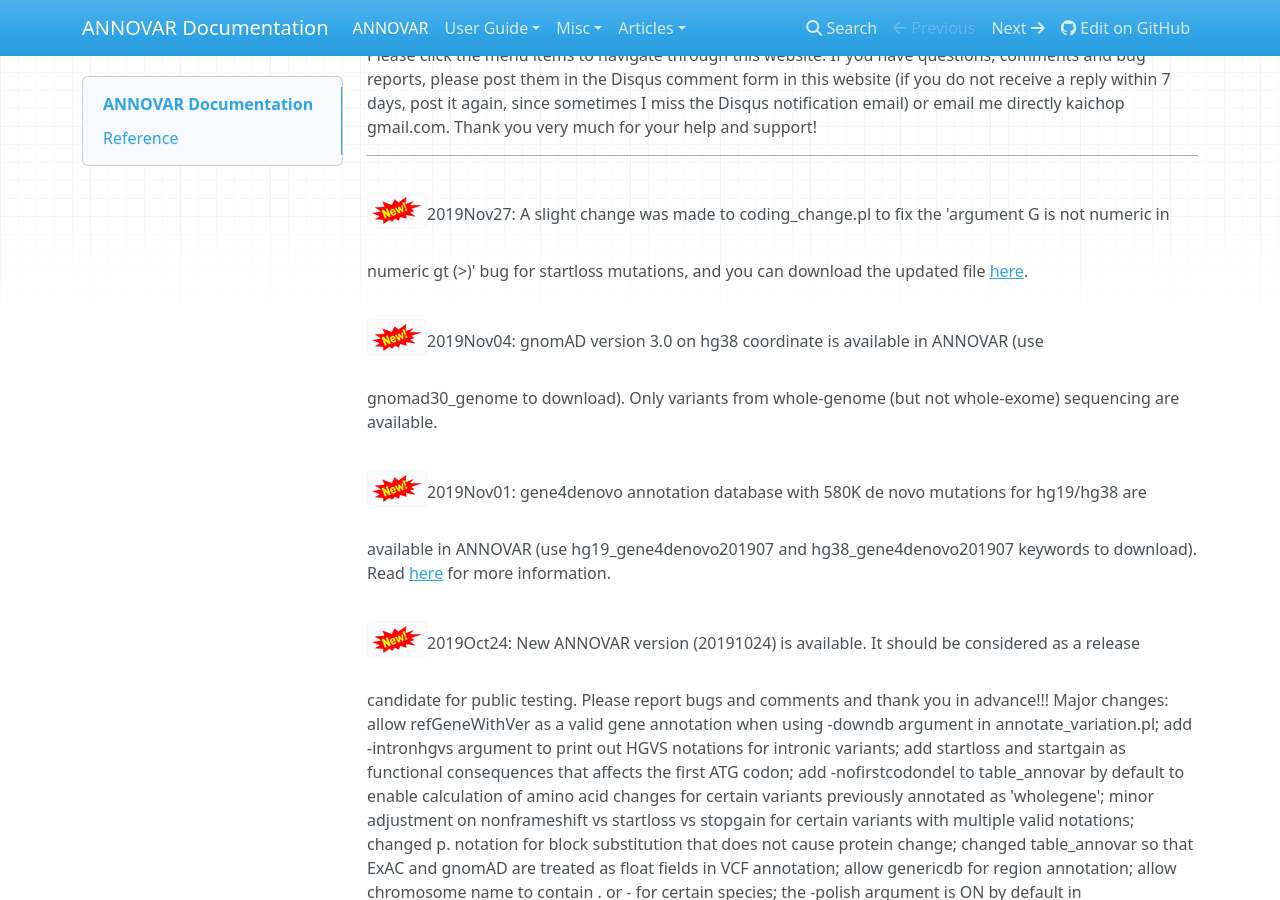
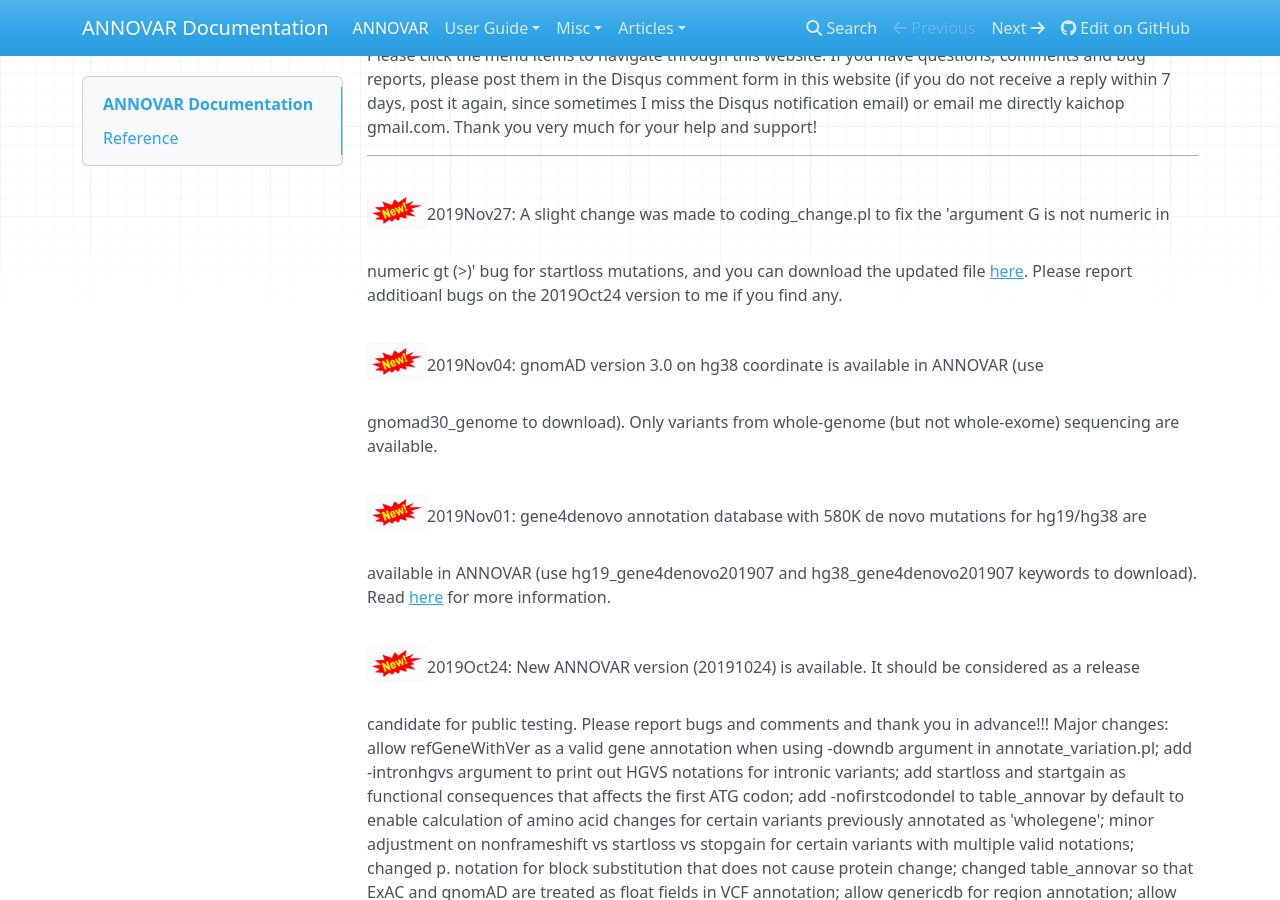
Before and after one commit to WGLab/doc-ANNOVAR, an MkDocs documentation site: the page built from docs/index.md, in a window 1280 px wide and 900 px high, scrolled down 579 px. Built offline with MkDocs 1.6.1, drawn with Linux system fonts in a browser that asks for light colours; nearby versions of some CDN libraries; old or Windows-style settings are respelled for this version of MkDocs.

Commit message:
Update index.md

```diff
--- a/docs/index.md
+++ b/docs/index.md
@@ -11,7 +11,7 @@ Please click the menu items to navigate through this website. If you have questi
 
 ---
 
-![new](img/new.png)2019Nov27: A slight change was made to coding_change.pl to fix the 'argument G is not numeric in numeric gt (>)' bug for startloss mutations, and you can download the updated file [here](http://openbioinformatics.org/annovar/download/coding_change.pl).
+![new](img/new.png)2019Nov27: A slight change was made to coding_change.pl to fix the 'argument G is not numeric in numeric gt (>)' bug for startloss mutations, and you can download the updated file [here](http://openbioinformatics.org/annovar/download/coding_change.pl). Please report additioanl bugs on the 2019Oct24 version to me if you find any.
 
 ![new](img/new.png)2019Nov04: gnomAD version 3.0 on hg38 coordinate is available in ANNOVAR (use gnomad30_genome to download). Only variants from whole-genome (but not whole-exome) sequencing are available.
 
```
